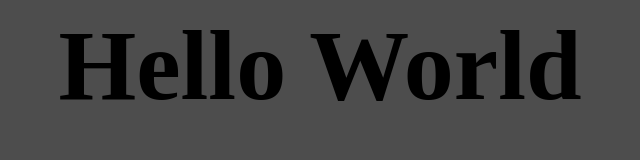
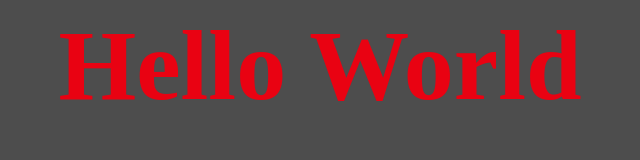
Before and after one commit to auieo-dayo/benriweb, a plain HTML site: page index.html in a window 1280 px wide. Shown: the whole page, without its empty margins (320-960 px from the left). Drawn offline with Linux system fonts and the light colour scheme.

Commit message:
HelloWrold修正

```diff
--- a/index.html
+++ b/index.html
@@ -23,7 +23,7 @@
         let a = 0
         window.onload = function() {
             h1 = document.querySelector("h1")
-
+            ref()
         }
         function ref() {
             if (a===colors.length-1) {
```
